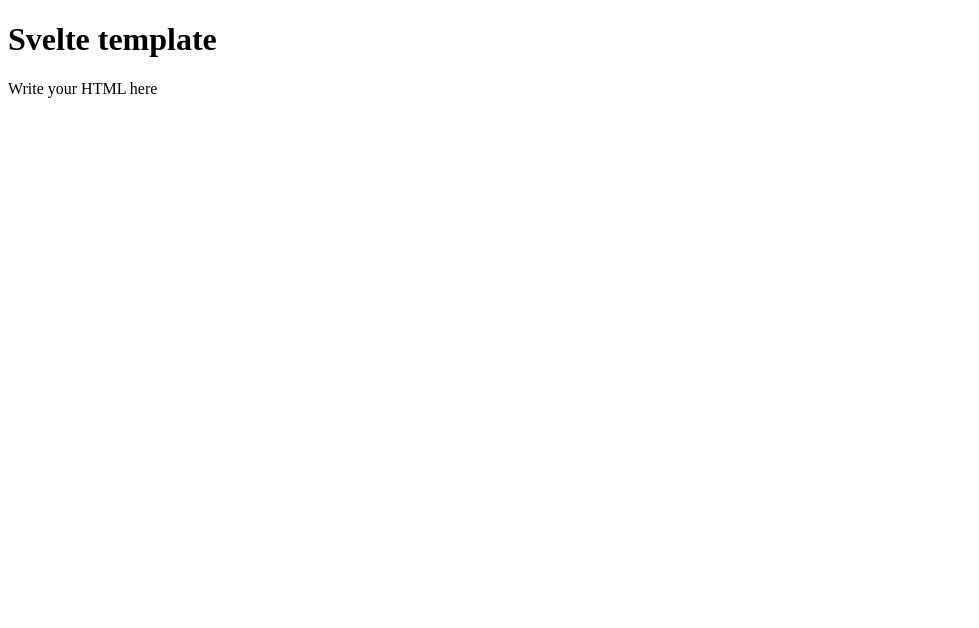
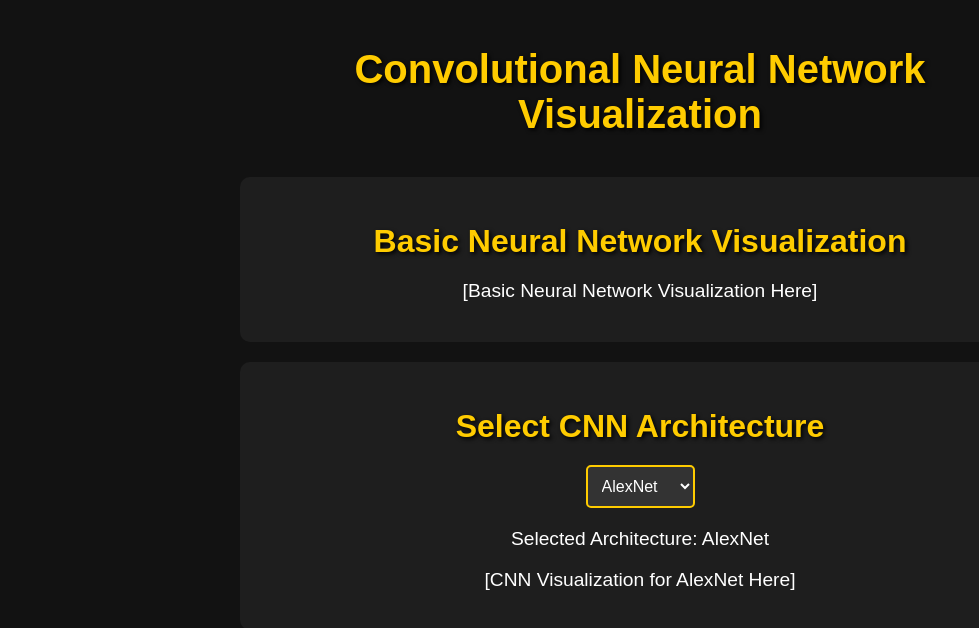
Before and after one commit to thenileriver/cnn_explained, a SvelteKit app: page / in a window 1280 px wide. Shown: the top 628 px of the page, without its empty margins (0-979 px from the left). Built offline with nearby package versions, Linux system fonts and the light colour scheme.

Commit message:
Initial Format

```diff
--- a/src/components/App.svelte
+++ b/src/components/App.svelte
@@ -1,13 +1,107 @@
 <script>
-  // Write your JS here, or import other files
+  let selectedArchitecture = "AlexNet";
+
+  const architectures = ["AlexNet", "VGG16", "ResNet", "Inception"];
+
+  function handleArchitectureChange(event) {
+      selectedArchitecture = event.target.value;
+  }
 </script>
 
-<main>
-  <h1>Svelte template</h1>
+<style>
+  :global(body) {
+      margin: 0;
+      font-family: 'Arial', sans-serif;
+      background-color: #121212;
+      color: #ffffff;
+      overflow-x: hidden;
+  }
 
-  <p>Write your HTML here</p>
-</main>
+  .container {
+      max-width: 800px;
+      margin: 0 auto;
+      padding: 20px;
+  }
 
-<style>
-  /* Write your CSS here */
+  h1 {
+      text-align: center;
+      font-size: 2.5rem;
+      margin-bottom: 40px;
+      color: #ffcc00;
+      text-shadow: 2px 2px 4px #000000;
+  }
+
+  h2 {
+      text-align: center;
+      font-size: 2rem;
+      margin-bottom: 20px;
+      color: #ffcc00;
+      text-shadow: 2px 2px 4px #000000;
+  }
+
+  .section {
+      padding: 20px;
+      margin: 20px 0;
+      background-color: #1e1e1e;
+      border-radius: 10px;
+      transition: opacity 1s ease-out, transform 1s ease-out;
+  }
+
+  .hidden {
+      opacity: 0;
+      transform: translateY(100px);
+  }
+
+  .visible {
+      opacity: 1;
+      transform: translateY(0);
+  }
+
+  .architecture-select {
+      display: flex;
+      justify-content: center;
+      margin: 20px 0;
+  }
+
+  .architecture-select select {
+      padding: 10px;
+      background-color: #333;
+      color: #fff;
+      border: 2px solid #ffcc00;
+      border-radius: 5px;
+      font-size: 1rem;
+  }
+
+  .visualization {
+      text-align: center;
+      font-size: 1.2rem;
+  }
 </style>
+
+<div class="container">
+  <h1>Convolutional Neural Network Visualization</h1>
+
+  <div class="section">
+      <h2>Basic Neural Network Visualization</h2>
+      <div class="visualization">
+          <!-- Placeholder for Basic Neural Network Visualization -->
+          <p>[Basic Neural Network Visualization Here]</p>
+      </div>
+  </div>
+
+  <div class="section">
+      <h2>Select CNN Architecture</h2>
+      <div class="architecture-select">
+          <select on:change={handleArchitectureChange}>
+              {#each architectures as architecture}
+                  <option value={architecture}>{architecture}</option>
+              {/each}
+          </select>
+      </div>
+      <div class="visualization">
+          <p>Selected Architecture: {selectedArchitecture}</p>
+          <!-- Placeholder for CNN Architecture Visualization -->
+          <p>[CNN Visualization for {selectedArchitecture} Here]</p>
+      </div>
+  </div>
+</div>
```
